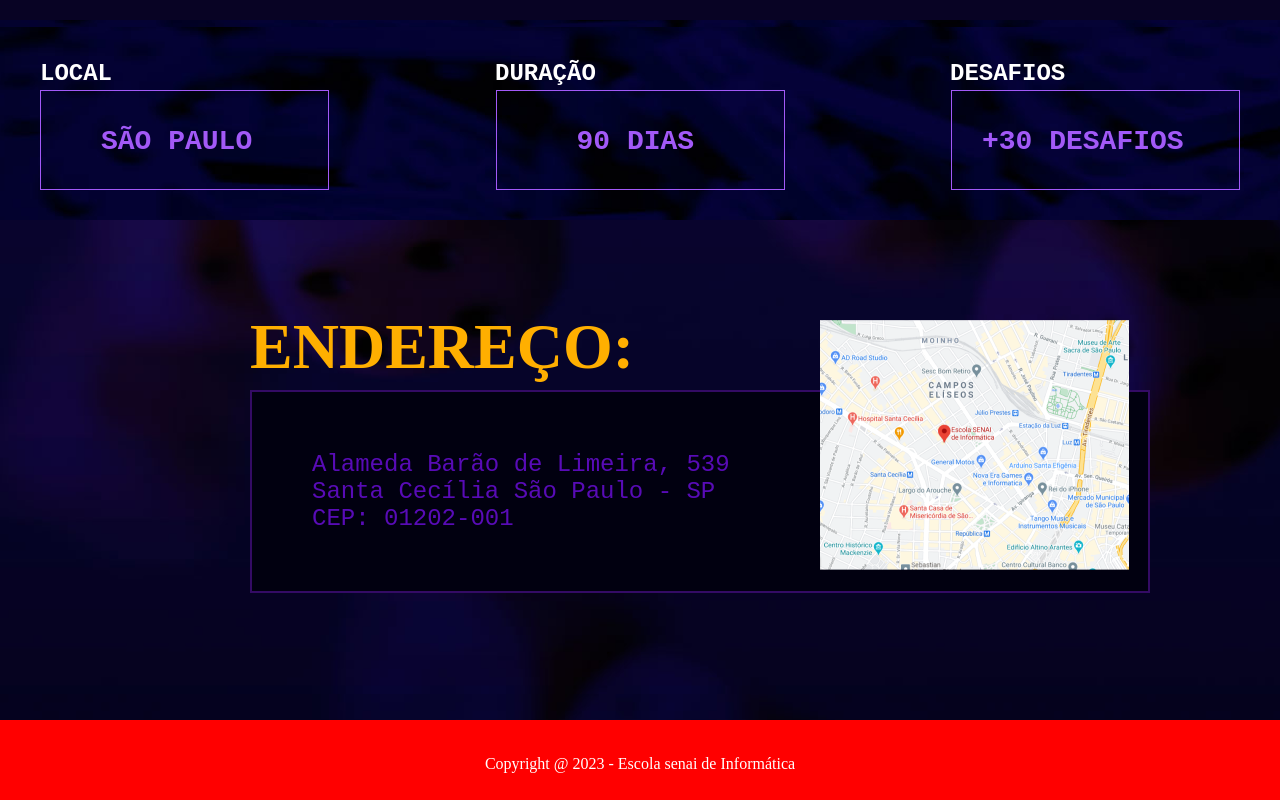
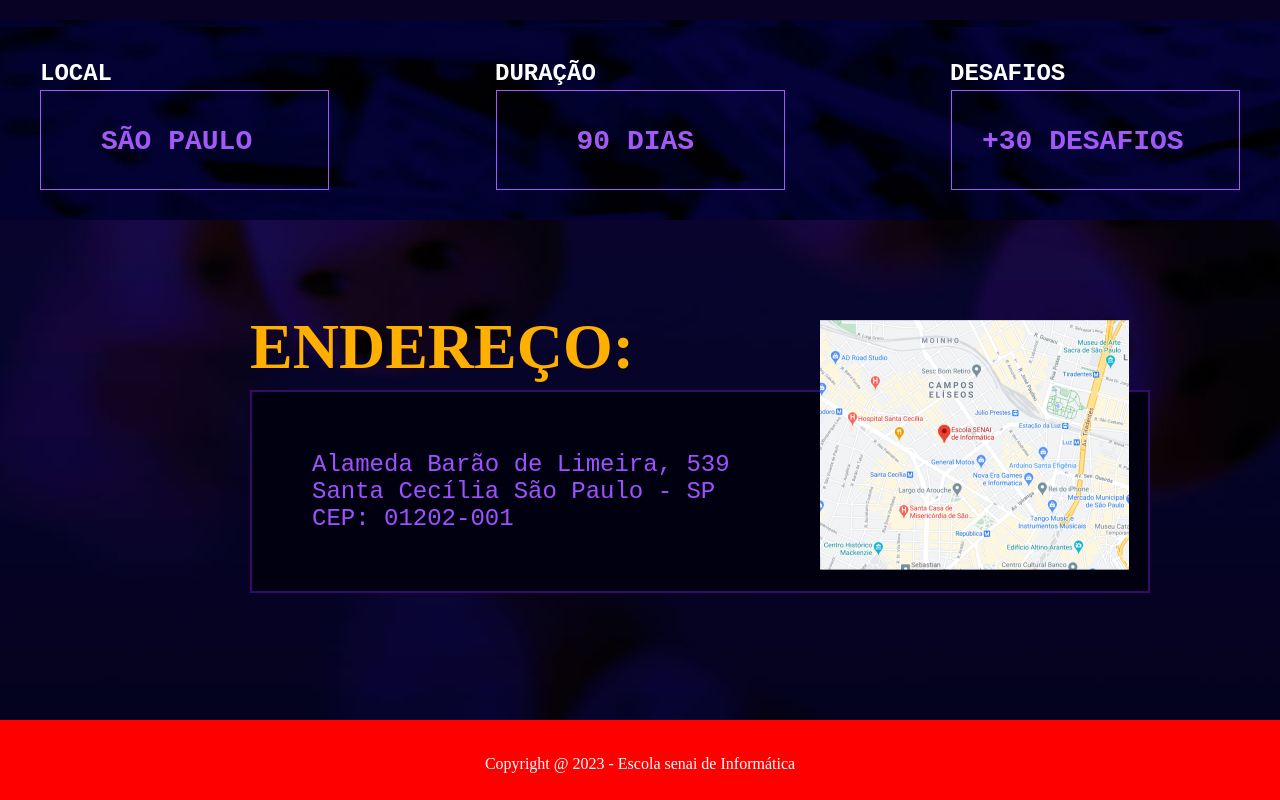
Before and after one commit to merbach020202/landing-page2.0, a plain HTML site: page index.html in a window 1280 px wide. Shown: the part 1489-2289 px from the top of the page. Drawn offline with Linux system fonts and the light colour scheme; a web font is replaced by a local one.

Commit message:
cor do alameda alterada

```diff
--- a/css/style.css
+++ b/css/style.css
@@ -255,7 +255,6 @@ main .local p3 {
     margin-left: 910px;
 }
 
-
 /********* ENDEREÇO **********/
 
 main .endereço {
@@ -285,7 +284,7 @@ main .alameda {
     background-color: #010010;
     font-family: 'Courier New', Courier, monospace;
     font-size: 24px;
-    color: #580bb6;
+    color: #9f51ff;
 }
 
 main .rota {
```
